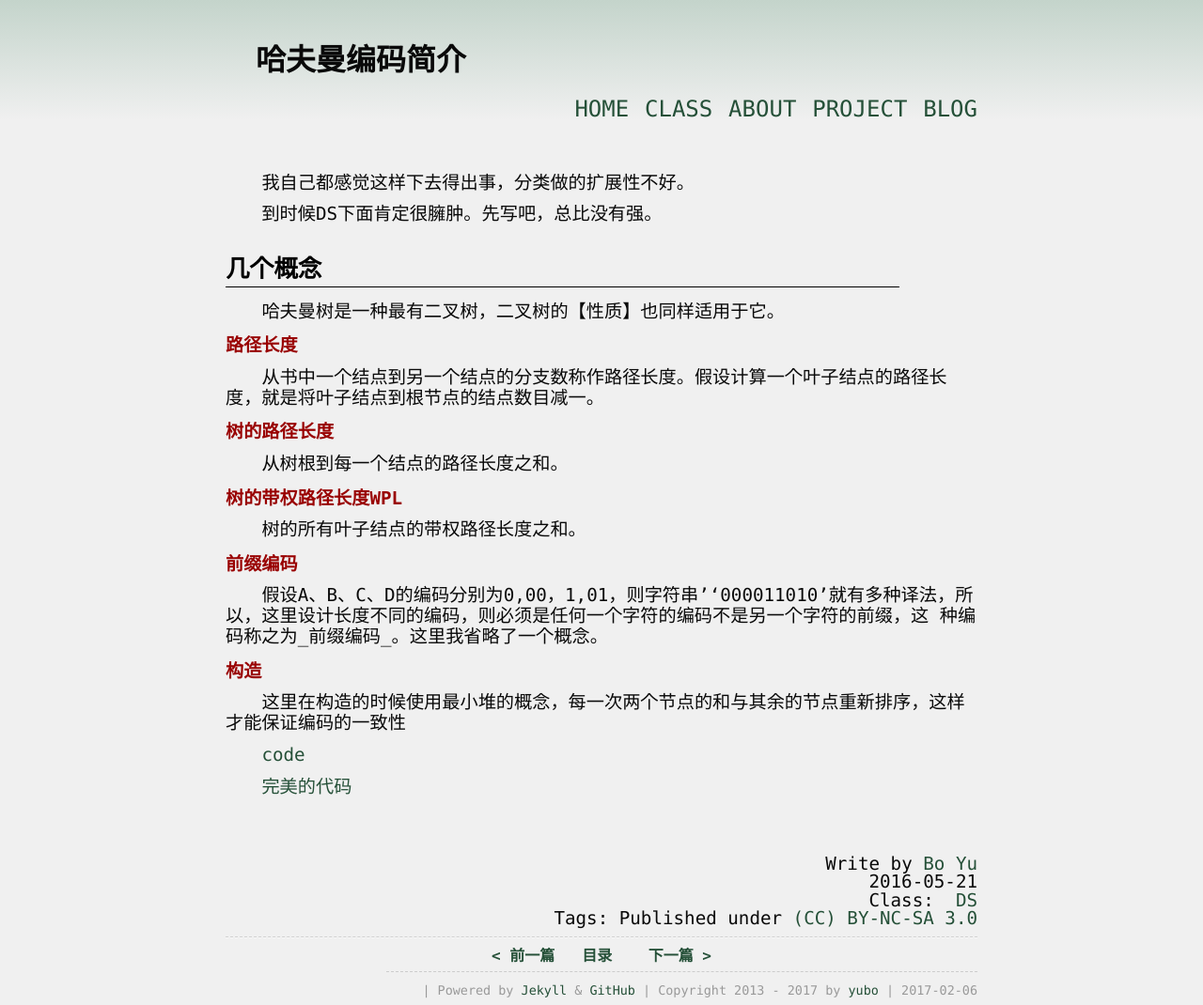
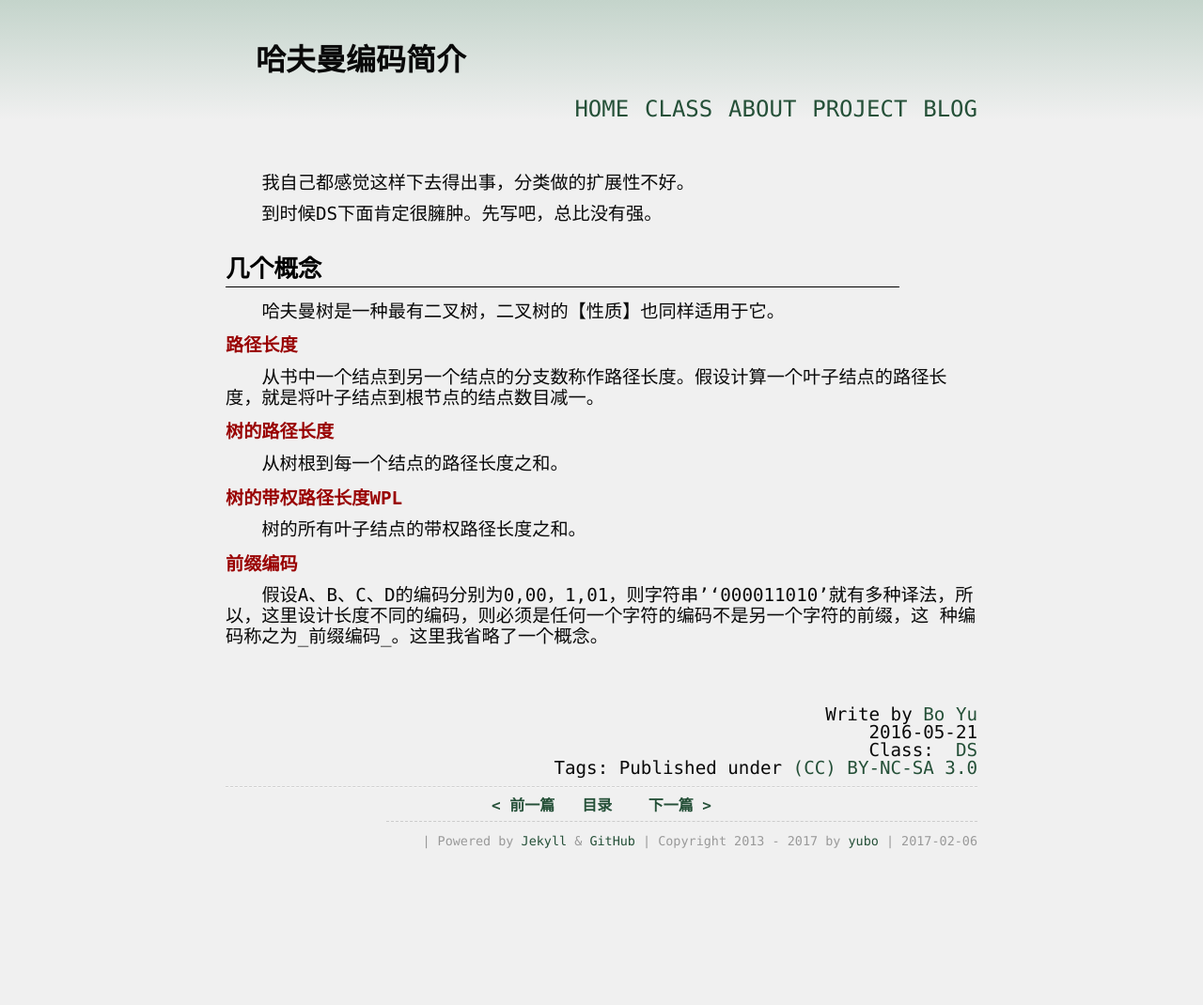
Before and after one commit to yuzibo/yuzibo.github.io, a Jekyll site: the page built from _posts/2016-05-21-huffman-coding.md, in a window 1280 px wide. Shown: the whole page at 94% size. Built offline with Jekyll 4.4.1, drawn with Linux system fonts in a browser that asks for light colours; comment, search, counter and statistics services are not loaded; after the commit the page ends 911 px from its top, so only the background shows below that.

Commit message:
add haffman_code

```diff
--- a/_posts/2016-05-21-huffman-coding.md
+++ b/_posts/2016-05-21-huffman-coding.md
@@ -30,11 +30,3 @@ category: DS
 
 假设A、B、C、D的编码分别为0,00，1,01，则字符串’‘000011010’就有多种译法，所以，这里设计长度不同的编码，则必须是任何一个字符的编码不是另一个字符的前缀，这
 种编码称之为_前缀编码_。这里我省略了一个概念。
-
-### 构造
-
-这里在构造的时候使用最小堆的概念，每一次两个节点的和与其余的节点重新排序，这样才能保证编码的一致性
-
-[code](https://github.com/yuzibo/DS/blob/master/greed/haffmancode.c)
-
-[完美的代码](https://github.com/yuzibo/DS/blob/master/greed/huffman_right.c)
```
